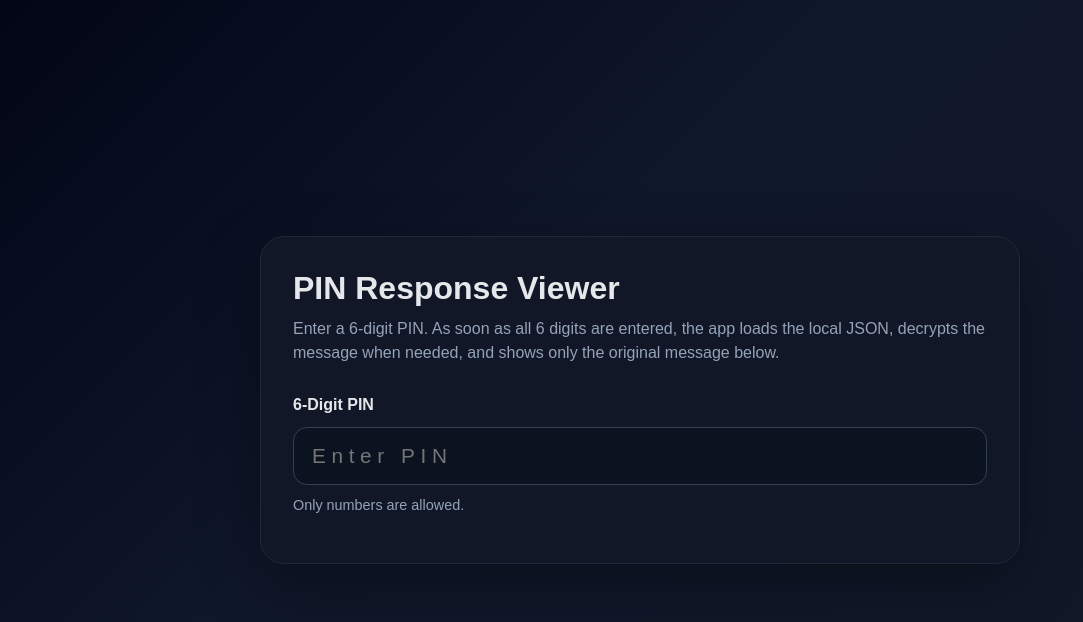
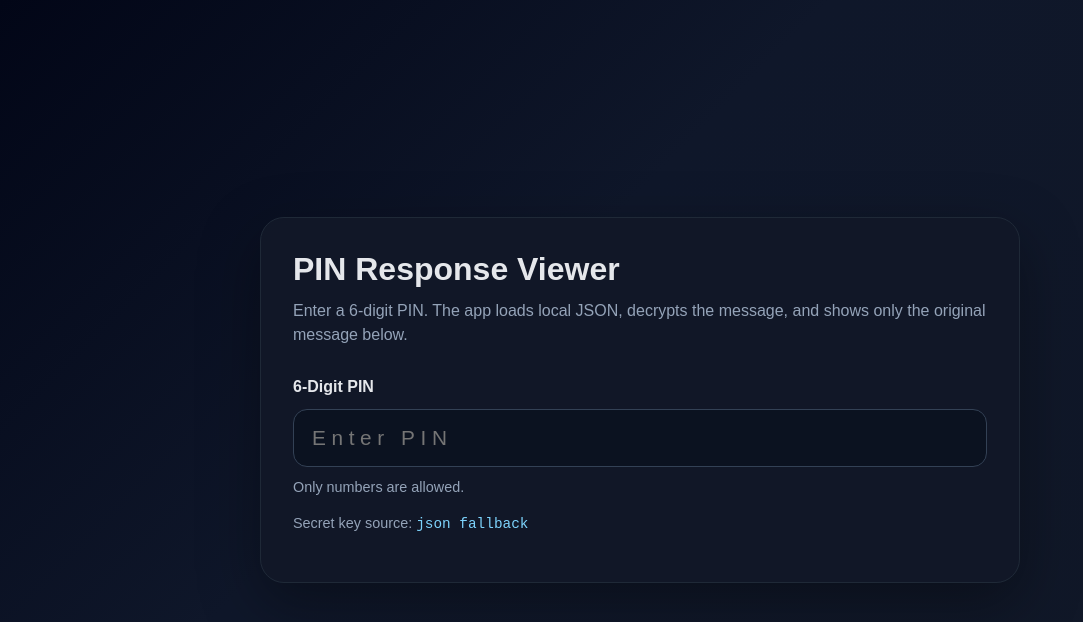
Before and after one commit to wiztechari/authenticated-pin-text-viewer, a React (Vite) app: page / in a window 1280 px wide. Shown: the top 622 px of the page, without its empty margins (0-1083 px from the left). Built offline with nearby package versions, Linux system fonts and the light colour scheme.

Commit message:
secretkey through query param

```diff
--- a/src/App.jsx
+++ b/src/App.jsx
@@ -1,4 +1,4 @@
-import React, { useRef, useState } from 'react'
+import React, { useMemo, useRef, useState } from 'react'
 
 export default function App() {
   const [pin, setPin] = useState('')
@@ -8,6 +8,10 @@ export default function App() {
   const abortControllerRef = useRef(null)
 
   const basePath = import.meta.env.BASE_URL.replace(/\/$/, '')
+  const querySecretKey = useMemo(() => {
+    const params = new URLSearchParams(window.location.search)
+    return params.get('secretKey') || ''
+  }, [])
 
   const sanitizePin = (value) => value.replace(/\D/g, '').slice(0, 6)
 
@@ -58,10 +62,17 @@ export default function App() {
       if (
         data.message &&
         data.messageEncoding === 'RC5-32/12/16 ECB PKCS7 base64' &&
-        data.secretKey &&
         typeof data.caesarShift === 'number'
       ) {
-        const decrypted = decryptPinMessage(data)
+        const secretKeyToUse = querySecretKey || data.secretKey
+        if (!secretKeyToUse) {
+          throw new Error('secretKey missing in query param and JSON.')
+        }
+
+        const decrypted = decryptPinMessage({
+          ...data,
+          secretKey: secretKeyToUse,
+        })
         finalMessage = decrypted.originalMessage
       } else if (data.message) {
         finalMessage = data.message
@@ -89,8 +100,8 @@ export default function App() {
       <div className="card">
         <h1>PIN Response Viewer</h1>
         <p className="subtitle">
-          Enter a 6-digit PIN. As soon as all 6 digits are entered, the app loads the local JSON,
-          decrypts the message when needed, and shows only the original message below.
+          Enter a 6-digit PIN. The app loads local JSON, decrypts the message,
+          and shows only the original message below.
         </p>
 
         <div className="input-section">
@@ -106,6 +117,9 @@ export default function App() {
             onChange={handleInputChange}
           />
           <p className="hint">Only numbers are allowed.</p>
+          <p className="hint">
+            Secret key source: <code>{querySecretKey ? 'query param' : 'json fallback'}</code>
+          </p>
         </div>
 
         {status.message && (
```
Also changed, not shown: public/mock-api/566144.json (+3 -4 lines).
